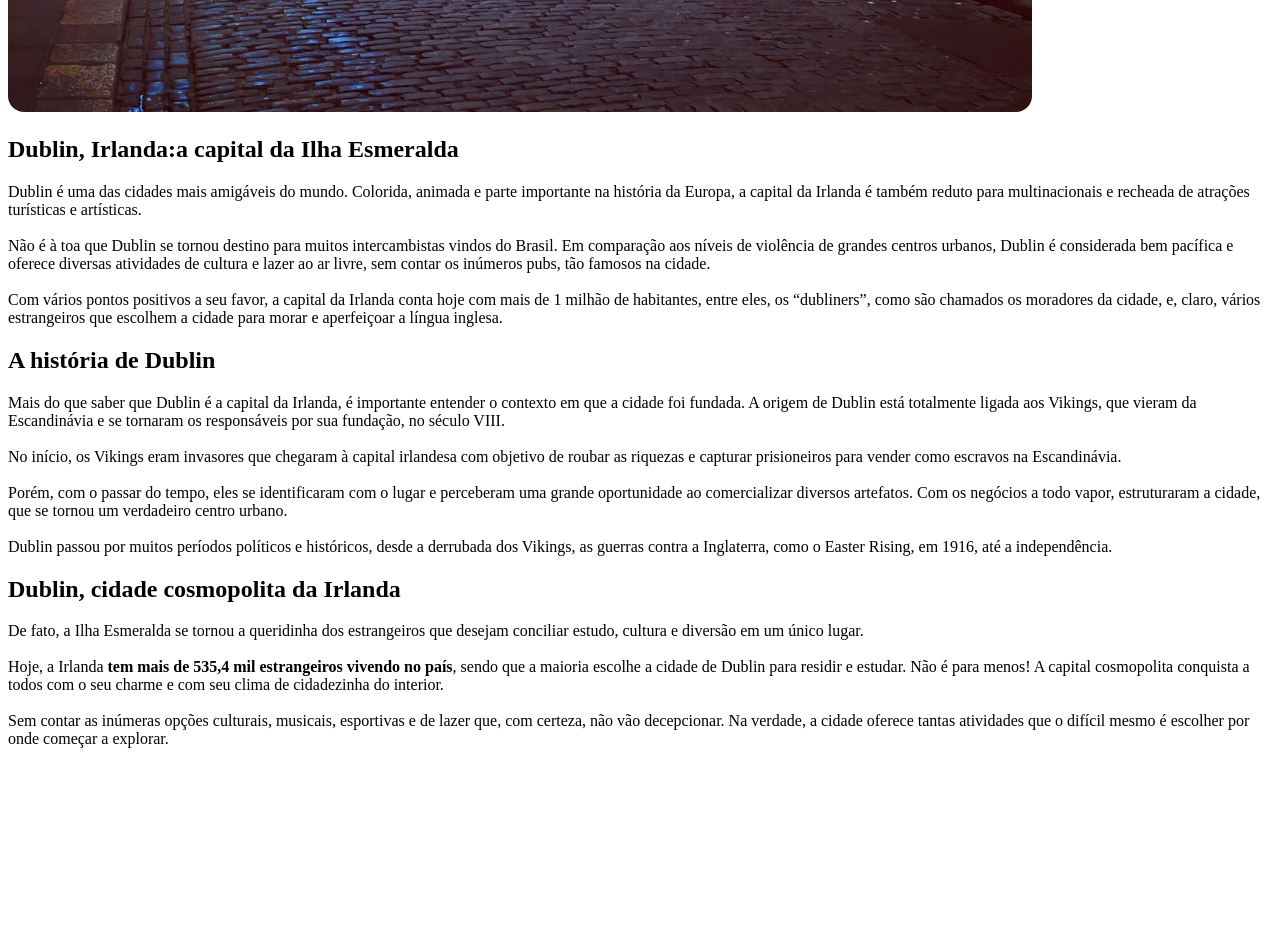
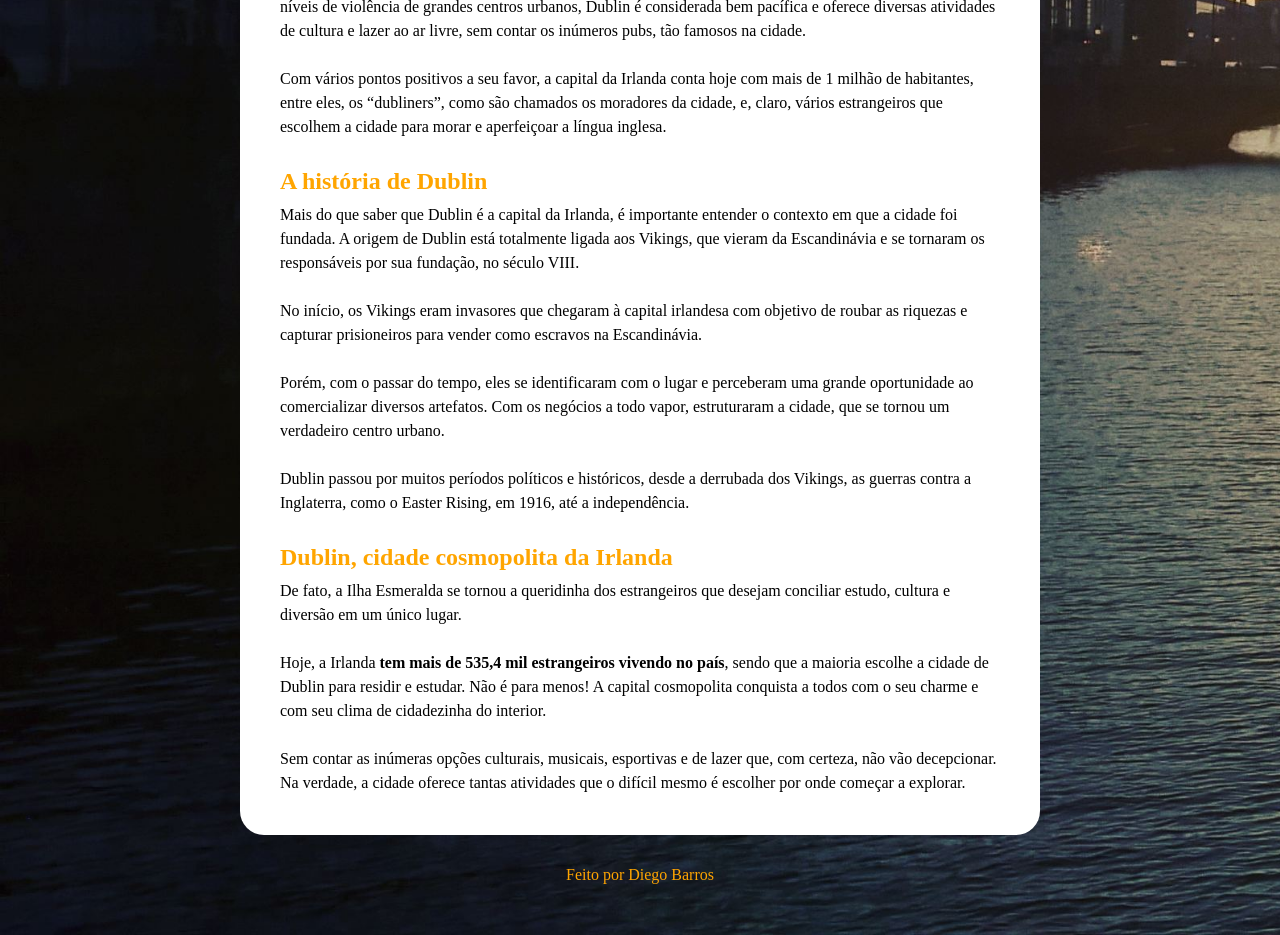
Before and after one commit to dibarros01/Pagina-turistica, a plain HTML site: page index.html in a window 1280 px wide. Shown: the part 920-1855 px from the top of the page. Before the commit the page ends 1684 px from the top, so only its background shows below. Drawn offline with Linux system fonts and the light colour scheme.

Commit message:
atualizações da pagina

```diff
--- a/index.html
+++ b/index.html
@@ -8,7 +8,7 @@
 
 </head>
 <body>
-    <div id="Page">
+    <div id="page">
       <img src="assets/capa.jpg" alt="Foto de uma rua com pessoas andando">
 
     <main>
@@ -41,5 +41,6 @@
       </section>
     </main>
   </div>
+  <footer>Feito por Diego Barros</footer>
 </body>
 </html>
--- a/style.css
+++ b/style.css
@@ -1,3 +1,63 @@
+*{
+  margin: 0;
+  padding: 0;
+}
+
+:root {
+  line-height: 150%;
+  color: black;
+}
+
 img {
   border-radius: 16px;
+  width: 750px;
+  height: 600px;
 }
+
+main {
+  padding: 16px;
+}
+
+body {
+  background-image: url(assets/fundo.jpg);
+  background-size: cover;
+}
+
+#page {
+  box-sizing: border-box;
+  width: 800px;
+  padding: 24px;
+  background-color: white;
+  border-radius: 24px;
+  margin: 48px auto 28px;
+
+}
+
+h1 {
+  line-height: 140%;
+  font-size: 40px;
+}
+
+section + section {
+  margin-top: 24px;
+}
+
+#about p + p {
+  margin-top: 12px;
+}
+
+h2 {
+  font-size: 24px;
+}
+
+h1, h2 {
+  color: orange;
+  margin-bottom: 4px;
+  line-height: 150%;
+}
+
+footer {
+  color: orange;
+  text-align: center;
+  padding-bottom: 48px;
+}
```
Also changed, not shown: assets/Thumbnail.jpg (added), 1 other file.
